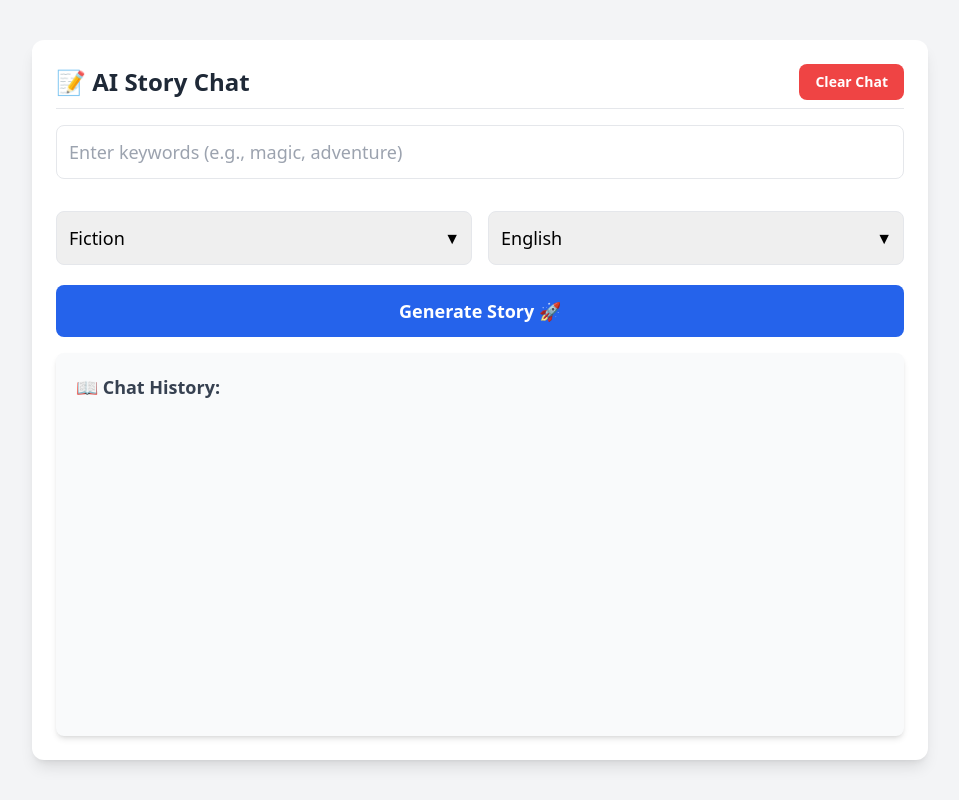
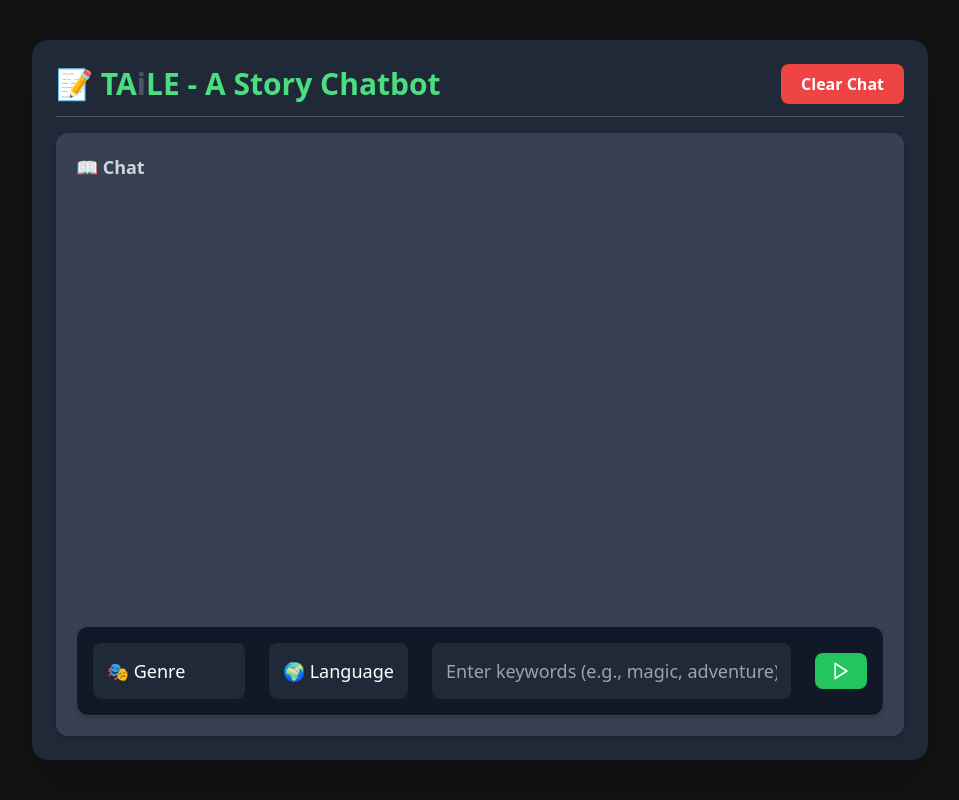
Before and after one commit to Abhinavtej/taile, a Flask app: page / in a window 1280 px wide. Shown: the whole page, without its empty margins (160-1119 px from the left). Run offline with Flask 3, Linux system fonts and the light colour scheme; some libraries are stand-ins or nearby versions.

Commit message:
Final Update

```diff
--- a/requirements.txt
+++ b/requirements.txt
@@ -3,3 +3,4 @@ python-dotenv
 numpy
 nltk
 requests
+gunicorn
--- a/templates/index.html
+++ b/templates/index.html
@@ -1,43 +1,52 @@
 <!DOCTYPE html>
-<html lang="en">
 <head>
     <meta charset="UTF-8">
     <meta name="viewport" content="width=device-width, initial-scale=1">
-    <title>AI Story Chat</title>
+    <title>TAILE - A Story Chatbot</title>
     <script src="https://cdn.tailwindcss.com"></script>
-</head>
     <style>
+        body {
+            background-color: #121212;
+            color: #e0e0e0;
+        }
+        .glow {
+            border: 2px solid transparent;
+            transition: all 0.3s ease-in-out;
+        }
+        .glow:focus, .glow:hover {
+            border-color: #4ade80;
+            box-shadow: 0 0 10px #4ade80;
+        }
         .rotating {
             display: inline-block;
             animation: rotateEmoji 1s linear infinite;
         }
-
         @keyframes rotateEmoji {
             0% { transform: rotate(0deg); }
             100% { transform: rotate(360deg); }
         }
     </style>
-<body class="bg-gray-100 flex justify-center items-center min-h-screen p-5">
-
-<div class="bg-white p-6 rounded-xl shadow-lg w-full max-w-4xl h-[90vh] flex flex-col">
-    <div class="flex justify-between items-center border-b pb-2">
-        <h2 class="text-2xl font-bold text-gray-800">📝 AI Story Chat</h2>
-        <button id="newChatBtn" class="bg-red-500 hover:bg-red-600 text-white font-bold py-2 px-4 rounded-lg text-sm">
+</head>
+<body class="flex justify-center items-center min-h-screen p-6">
+<div class="bg-gray-800 p-6 rounded-2xl shadow-2xl w-full max-w-4xl h-[90vh] flex flex-col">
+    <div class="flex justify-between items-center border-b border-gray-600 pb-3">
+        <h2 class="text-3xl font-bold text-green-400">📝 TA<span class='text-gray-600'>i</span>LE - A Story Chatbot</h2>
+        <button id="newChatBtn" class="bg-red-500 hover:bg-red-600 text-white font-semibold py-2 px-5 rounded-lg">
             Clear Chat
         </button>
     </div>
 
-    <div class="flex flex-col gap-4 mt-4">
-        <input type="text" id="keywordInput" class="flex-1 min-w-[200px] p-3 border rounded-lg text-lg focus:outline-none focus:ring-2 focus:ring-blue-500"
-               placeholder="Enter keywords (e.g., magic, adventure)">
+    <div id="chatBox" class="mt-4 p-5 bg-gray-700 rounded-xl shadow-md flex-1 overflow-y-auto flex flex-col">
+        <h4 class="text-lg font-bold text-gray-300">📖 Chat</h4>
+        <div id="chatHistory" class="mt-2 p-2 text-white whitespace-pre-wrap flex-1 overflow-y-auto"></div>
 
-        <div class="flex flex-wrap gap-4 mt-4">
-            <div class="relative w-full md:w-auto flex-1">
-                <select id="genreSelect" class="p-3 border rounded-lg text-lg focus:outline-none focus:ring-2 focus:ring-blue-500 appearance-none w-full pr-10">
+        <div class="mt-4 p-4 bg-gray-900 border border-gray-700 rounded-xl shadow-md flex flex-col md:flex-row items-center gap-6">
+            <select id="genreSelect" class="w-full md:w-auto p-3 glow rounded-lg text-lg appearance-none bg-gray-800 text-white">
+                <option disabled selected value="">🎭 Genre</option>
                 <option value="fiction">Fiction</option>
                 <option value="fantasy">Fantasy</option>
                 <option value="mystery">Mystery</option>
-                    <option value="sci-fi">Sci-Fi</option>
+                <option value="sci-fi">Science Fiction</option>
                 <option value="drama">Drama</option>
                 <option value="action">Action</option>
                 <option value="romance">Romance</option>
@@ -46,84 +55,88 @@
                 <option value="comedy">Comedy</option>
                 <option value="historical">Historical</option>
                 <option value="adventure">Adventure</option>
+                <option value="crime">Crime</option>
+                <option value="dystopian">Dystopian</option>
+                <option value="mythology">Mythology</option>
+                <option value="psychological">Psychological</option>
                 <option value="supernatural">Supernatural</option>
-                    <option value="dystopian">Dystopian</option>
-                    <option value="crime">Crime</option>
-                    <option value="noir">Noir</option>
-                    <option value="cyberpunk">Cyberpunk</option>
-                    <option value="steampunk">Steampunk</option>
-                    <option value="mythology">Mythology</option>
-                    <option value="western">Western</option>
-                    <option value="biography">Biography</option>
-                    <option value="documentary">Documentary</option>
-                    <option value="psychological">Psychological</option>
                 <option value="war">War</option>
-                    <option value="sports">Sports</option>
-                    <option value="musical">Musical</option>
-                    <option value="anime">Anime</option>
-                    <option value="slice-of-life">Slice of Life</option>
-                    <option value="family">Family</option>
-                    <option value="science">Science</option>
-                    <option value="spiritual">Spiritual</option>
                 <option value="political">Political</option>
             </select>
-                <div class="absolute inset-y-0 right-3 flex items-center pointer-events-none">
-                    ▼
-                </div>
-            </div>
 
-            <div class="relative w-full md:w-auto flex-1">
-                <select id="languageSelect" class="p-3 border rounded-lg text-lg focus:outline-none focus:ring-2 focus:ring-blue-500 appearance-none w-full pr-10">
+            <select id="languageSelect" class="w-full md:w-auto p-3 glow rounded-lg text-lg appearance-none bg-gray-800 text-white">
+                <option disabled selected value="">🌍 Language</option>
                 <option value="english">English</option>
                 <option value="telugu">Telugu</option>
                 <option value="hindi">Hindi</option>
+                <option value="tamil">Tamil</option>
+                <option value="malayalam">Malayalam</option>
+                <option value="kannada">Kannada</option>
+                <option value="marathi">Marathi</option>
                 <option value="spanish">Spanish</option>
                 <option value="french">French</option>
+                <option value="german">German</option>
             </select>
-                <div class="absolute inset-y-0 right-3 flex items-center pointer-events-none">
-                    ▼
+            <input type="text" id="keywordInput" class="flex-1 p-3 glow rounded-lg text-lg bg-gray-800 text-white" placeholder="Enter keywords (e.g., magic, adventure)">
+            <button id="generateBtn" class="px-4 py-2 bg-green-500 hover:bg-green-600 text-white font-semibold rounded-lg text-base transition">
+                <svg xmlns="http://www.w3.org/2000/svg" fill="none" viewBox="0 0 24 24" stroke-width="2" stroke="currentColor" class="w-5 h-5">
+                    <path stroke-linecap="round" stroke-linejoin="round" d="M5 3l14 9-14 9V3z" />
+                </svg>
+            </button>
+            <button id="stopBtn" class="px-4 py-2 bg-red-500 hover:bg-red-600 text-white font-semibold rounded-lg text-base transition hidden">
+                <svg xmlns="http://www.w3.org/2000/svg" fill="none" viewBox="0 0 24 24" stroke-width="2" stroke="currentColor" class="w-5 h-5">
+                    <path stroke-linecap="round" stroke-linejoin="round" d="M6 6h12v12H6z" />
+                </svg>
+            </button>
         </div>
     </div>
 </div>
-    </div>
-
-    <div class="flex gap-4 mt-5">
-        <button id="generateBtn" class="flex-1 bg-blue-600 hover:bg-blue-700 text-white font-bold py-3 rounded-lg text-lg transition">
-            Generate Story 🚀
-        </button>
-        <button id="stopBtn" class="flex-1 bg-red-500 text-white font-bold py-3 rounded-lg text-lg hidden">
-            Stop Generating ⛔
-        </button>
-    </div>
-
-    <div id="chatBox" class="mt-4 p-5 bg-gray-50 rounded-lg shadow-md flex-1 overflow-y-auto max-h-[60vh]">
-        <h4 class="text-lg font-bold text-gray-700">📖 Chat History:</h4>
-        <div id="chatHistory" class="mt-2 text-gray-600 whitespace-pre-wrap"></div>
-    </div>
-</div>
-
 <script>
     let abortController = null;
     let typingStopped = false;
 
-    document.getElementById("generateBtn").addEventListener("click", async function () {
+    const generateBtn = document.getElementById("generateBtn");
+    const stopBtn = document.getElementById("stopBtn");
+    const chatHistory = document.getElementById("chatHistory");
+    const userReplyInput = document.getElementById("keywordInput");
+    const genreSelect = document.getElementById("genreSelect");
+    const languageSelect = document.getElementById("languageSelect");
+
+    generateBtn.addEventListener("click", async function () {
         const input = document.getElementById("keywordInput").value.trim();
         const genre = document.getElementById("genreSelect").value;
         const language = document.getElementById("languageSelect").value;
-        const chatHistory = document.getElementById("chatHistory");
-        const stopBtn = document.getElementById("stopBtn");
 
         if (!input) {
             alert("⚠️ Please enter some keywords!");
             return;
         }
 
+        if (!genre) {
+            alert("⚠️ Please select a genre!");
+            return;
+        }
+
+        if (!language) {
+            alert("⚠️ Please select a language!");
+            return;
+        }
+
+        // Reset typing state
         abortController = new AbortController();
         typingStopped = false;
+
+        // Toggle buttons
+        generateBtn.classList.add("hidden");
         stopBtn.classList.remove("hidden");
 
-        chatHistory.innerHTML += `<p class='text-blue-600 font-bold mt-2'>You: ${input}</p>`;
-        chatHistory.innerHTML += `<p id='loadingIndicator' class='text-gray-500'>Generating story <span class='rotating'>⏳</span></p>`;
+        userReplyInput.value = "";
+        genreSelect.selectedIndex = 0;
+        languageSelect.selectedIndex = 0;
+
+        // Add user input to chat
+        chatHistory.innerHTML += `<p class='text-whitw font-bold mt-2'><svg class='inline-block w-6 h-6 fill-current text-blue-600' xmlns='http://www.w3.org/2000/svg' viewBox='0 0 24 24'><path d='M12 2a5 5 0 1 1 0 10 5 5 0 0 1 0-10zm0 12c-4.42 0-8 2.24-8 5v1h16v-1c0-2.76-3.58-5-8-5z'/></svg> ${input}</p>`;
+        chatHistory.innerHTML += `<p id='loadingIndicator' class='text-white mt-2'>Generating story <span class='rotating'>⏳</span></p>`;
         chatHistory.scrollTop = chatHistory.scrollHeight;
 
         try {
@@ -134,39 +147,44 @@
                 signal: abortController.signal
             });
 
+            if (!response.ok) throw new Error("Failed to fetch story");
+
             const data = await response.json();
             document.getElementById("loadingIndicator").remove();
-            stopBtn.classList.add("hidden");
 
             if (data.story) {
                 typeStory(data.story);
             } else {
-                chatHistory.innerHTML += "<p class='text-red-600'>❌ Error generating story!</p>";
+                chatHistory.innerHTML += "<p class='text-red-600 mt-2'>❌ Error generating story!</p>";
             }
         } catch (error) {
             console.error("Error:", error);
+            if (!abortController.signal.aborted) {
                 document.getElementById("loadingIndicator").remove();
-            chatHistory.innerHTML += "<p class='text-red-600'>⚠️ Story generation stopped.</p>";
+                chatHistory.innerHTML += "<p class='text-red-600 mt-2'>⚠️ Story generation stopped.</p>";
+            }
             stopBtn.classList.add("hidden");
+            generateBtn.classList.remove("hidden");
         }
     });
 
-    document.getElementById("stopBtn").addEventListener("click", function () {
+    stopBtn.addEventListener("click", function () {
         if (abortController) {
             abortController.abort();
             typingStopped = true;
         }
-        document.getElementById("stopBtn").classList.add("hidden");
+        stopBtn.classList.add("hidden");
+        generateBtn.classList.remove("hidden");
     });
 
     document.getElementById("newChatBtn").addEventListener("click", function () {
-        document.getElementById("chatHistory").innerHTML = "";
+        chatHistory.innerHTML = "";
     });
 
     function typeStory(text) {
         let i = 0;
         const chatHistory = document.getElementById("chatHistory");
-        chatHistory.innerHTML += "<p class='text-green-600 font-bold'>AI:</p>";
+        chatHistory.innerHTML += `<p class='text-white mt-2 font-bold'><svg class='inline-block w-6 h-6 fill-current text-green-600' xmlns='http://www.w3.org/2000/svg' viewBox='0 0 24 24'><path d='M12 2a2 2 0 1 1 0 4 2 2 0 0 1 0-4zm-6 4h12a4 4 0 0 1 4 4v5h1a1 1 0 1 1 0 2h-2v3a2 2 0 0 1-2 2H7a2 2 0 0 1-2-2v-3H3a1 1 0 1 1 0-2h1V10a4 4 0 0 1 4-4zm-2 9h14v-5a2 2 0 0 0-2-2H8a2 2 0 0 0-2 2v5zm3 3v2h10v-2H7zm2-6h2v2H9v-2zm6 0h2v2h-2v-2z'/></svg></p>`;
 
         function type() {
             if (typingStopped) return;
@@ -175,6 +193,9 @@
                 i++;
                 chatHistory.scrollTop = chatHistory.scrollHeight;
                 setTimeout(type, 20);
+            } else {
+                stopBtn.classList.add("hidden");
+                generateBtn.classList.remove("hidden");
             }
         }
         type();
```
Lines whose indentation alone changed are shown as unchanged.
